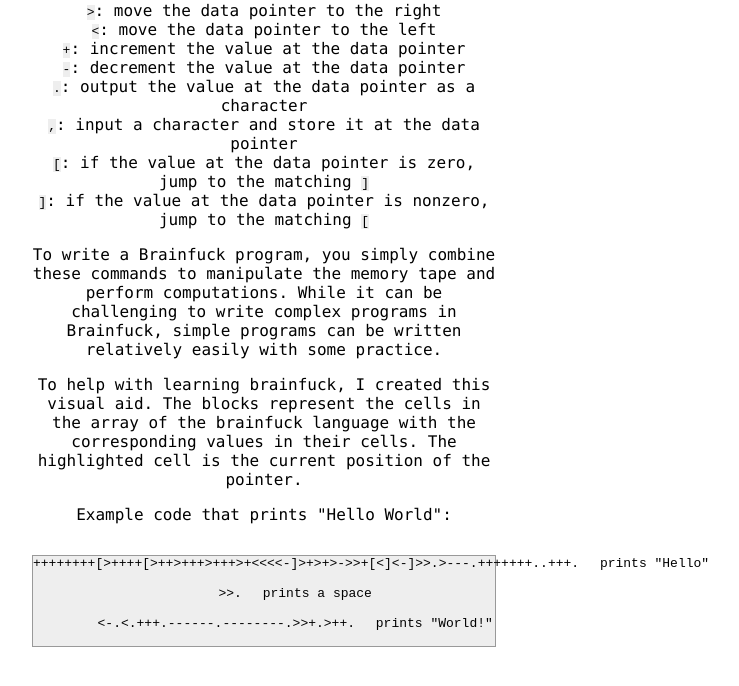
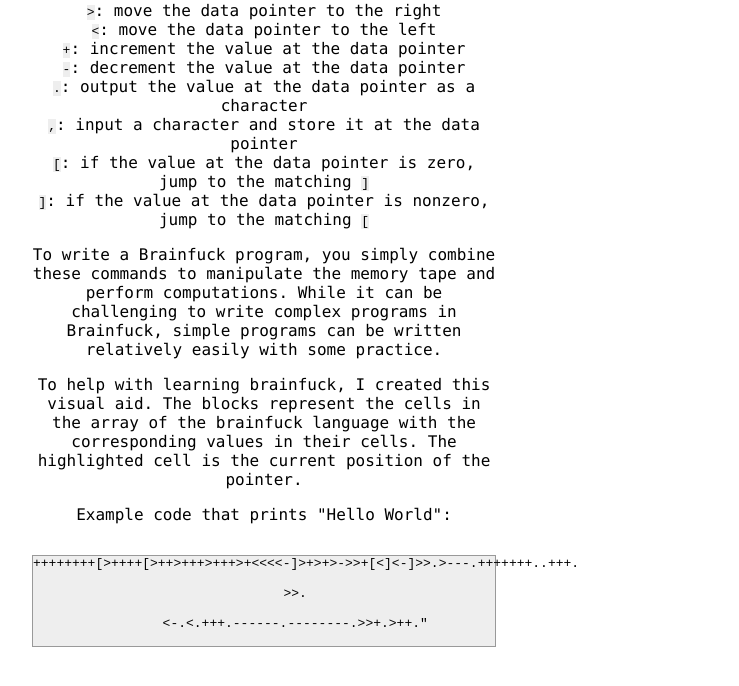
Before and after one commit to Soham-Chatt/brainfuck, a plain HTML site: page index.html in a window 1280 px wide. Shown: the part 923-1609 px from the top of the page, without its empty margins (376-1115 px from the left). Drawn offline with Linux system fonts and the light colour scheme.

Commit message:
Update index.html

```diff
--- a/index.html
+++ b/index.html
@@ -47,9 +47,9 @@
 
     <p>Example code that prints "Hello World":</p>
     <pre>
-    <code>++++++++[>++++[>++>+++>+++>+<<<<-]>+>+>->>+[<]<-]>>.>---.+++++++..+++. &emsp;prints "Hello" <br>
-        >>. &emsp;prints a space<br>
-        <-.<.+++.------.--------.>>+.>++. &emsp;prints "World!"
+    <code>++++++++[>++++[>++>+++>+++>+<<<<-]>+>+>->>+[<]<-]>>.>---.+++++++..+++.<br>
+        >>.<br>
+        <-.<.+++.------.--------.>>+.>++."
     </code>
     </pre>
 </div>
```
